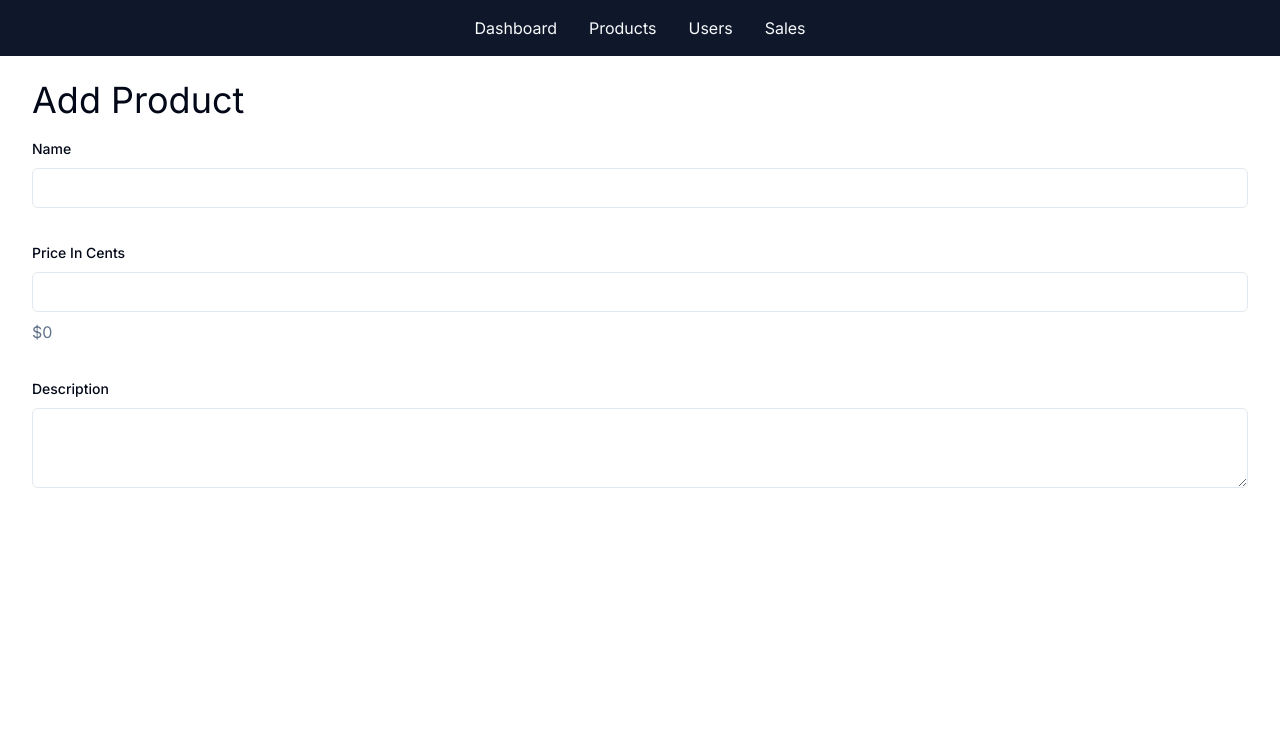
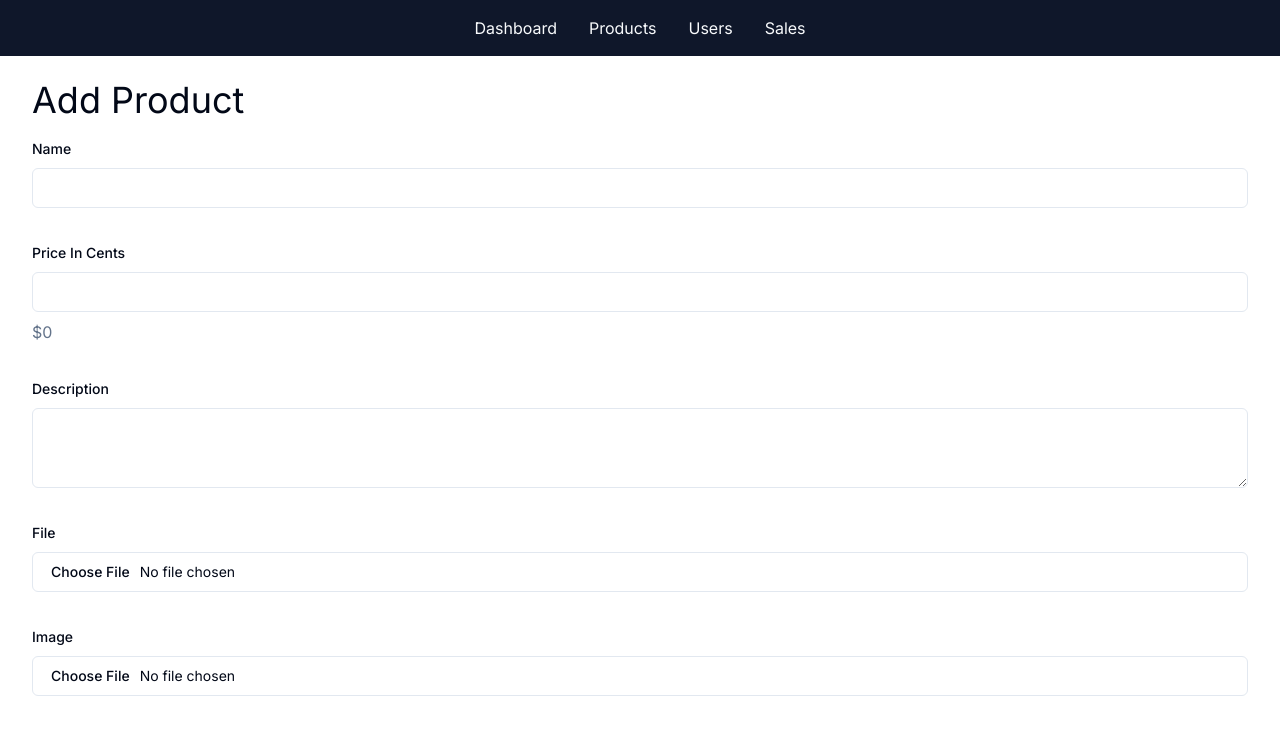
Before and after one commit to zhe-student-tafesa/nextjs-eccommerce-store, a Next.js app: page /admin/products/new in a window 1280 px wide. Shown: the top 734 px of the page. Built offline with nearby package versions, Linux system fonts and the light colour scheme.

Commit message:
1. Finish form layout

```diff
--- a/src/app/admin/products/page.tsx
+++ b/src/app/admin/products/page.tsx
@@ -10,7 +10,7 @@ const AdminProductsPage = () => {
     return (<>
         <div className="flex justify-between items-center gap-4">
             <AdminPageHeader>
-                AdminPageHeader
+                Products
             </AdminPageHeader>
             <Button asChild>
                 <Link href="/admin/products/new"  >
--- a/src/components/productForm/ProductForm.tsx
+++ b/src/components/productForm/ProductForm.tsx
@@ -35,7 +35,18 @@ const ProductForm = () => {
             <div className='space-y-2'>
                 <Label htmlFor='description'>Description</Label>
                 <Textarea id='description' name='description' required />
+            </div>
 
+            <div className='space-y-2'>
+                <Label htmlFor='file'>File</Label>
+                <Input type='file' id='file' name='file' required>
+                </Input>
+            </div>
+
+            <div className='space-y-2'>
+                <Label htmlFor='image'>Image</Label>
+                <Input type='file' id='image' name='image' required>
+                </Input>
             </div>
         </form>
     )
```
